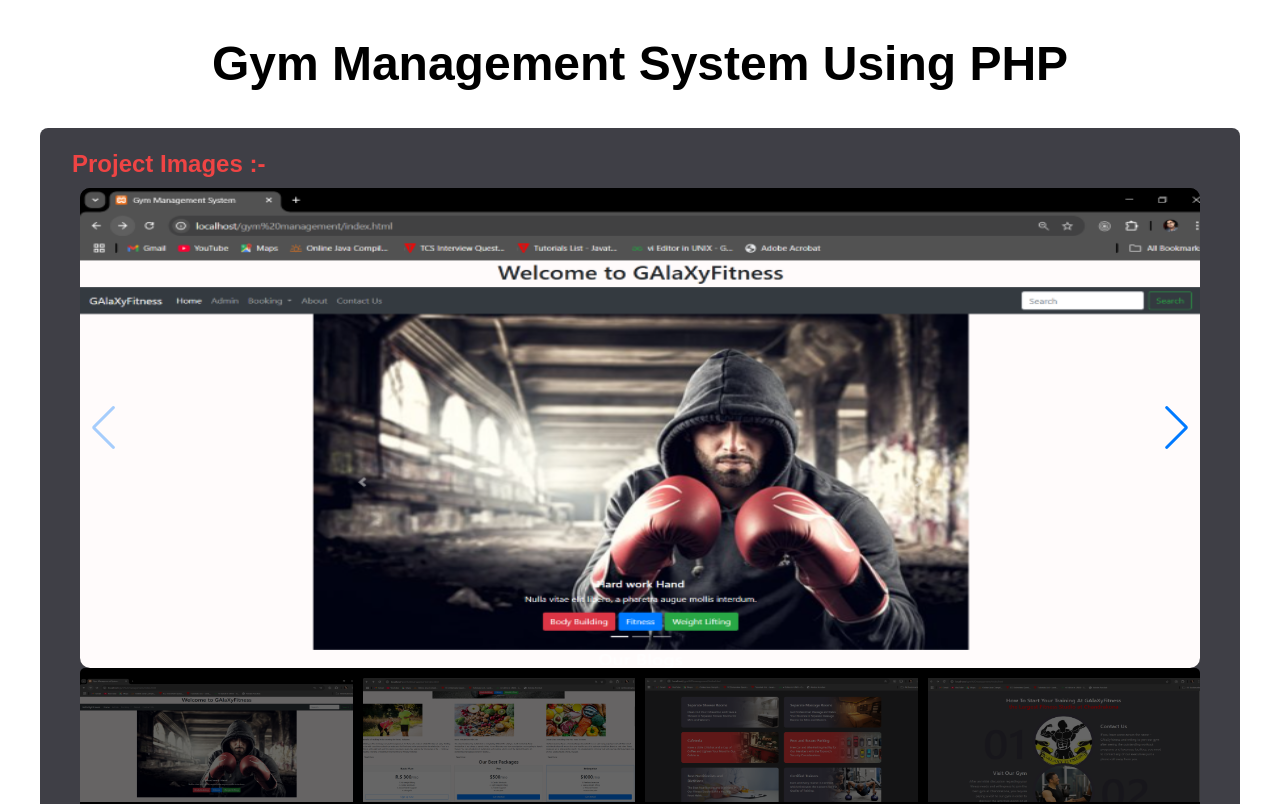
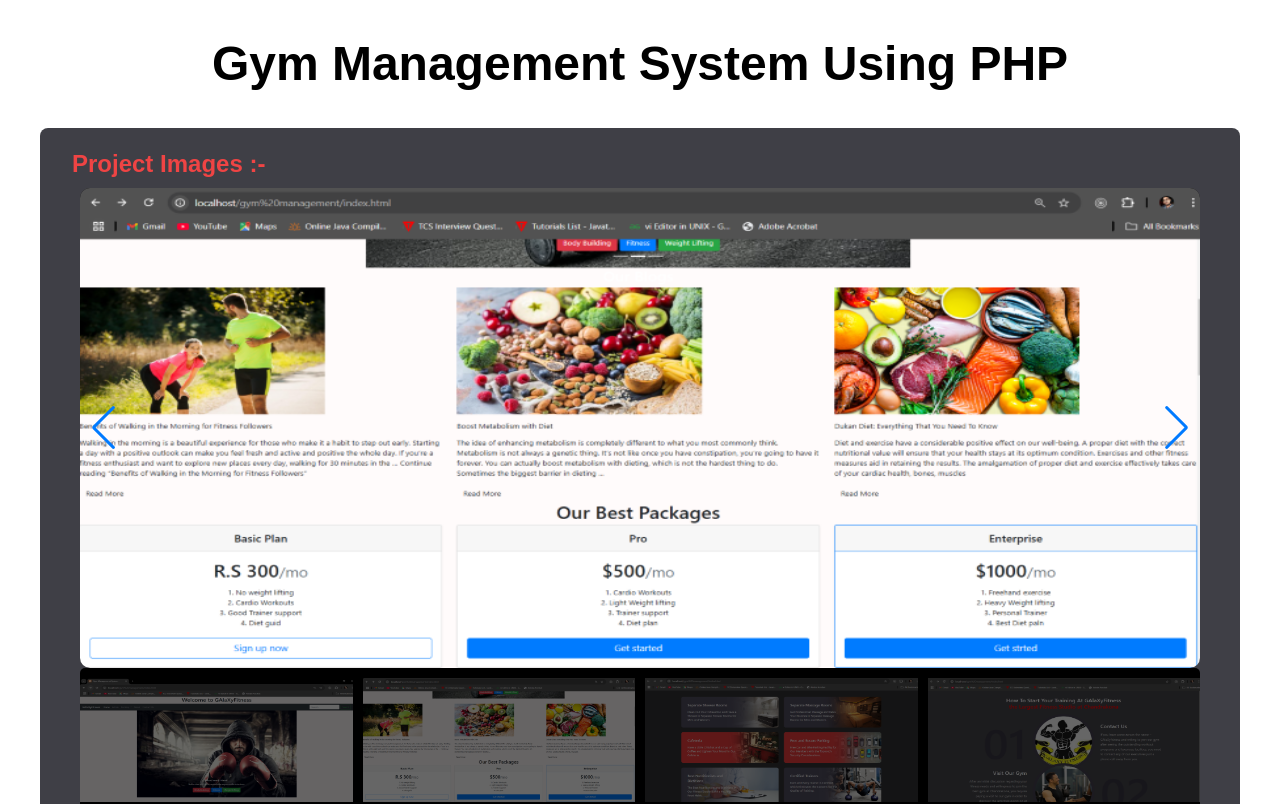
Before and after one commit to abhijit84842/Abhijit_Portfolio, a Next.js app: page /pages/projectall/overview/gymmanagementoverview in a window 1280 px wide. Shown: the top 804 px of the page. Built offline with nearby package versions, Linux system fonts and the light colour scheme.

Commit message:
on auto play

```diff
--- a/app/components/ProjectsOverview/GymManagement.js
+++ b/app/components/ProjectsOverview/GymManagement.js
@@ -37,11 +37,11 @@ const GymManagement = () => {
           spaceBetween={10}
           navigation={true}
           thumbs={{ swiper: thumbsSwiper }}
-          //   autoplay={{
-          //     delay: 3000,
-          //     disableOnInteraction: false,
-          //   }}
-          //   loop={true}
+            autoplay={{
+              delay: 3000,
+              disableOnInteraction: false,
+            }}
+            loop={true}
           modules={[FreeMode, Navigation, Thumbs, Autoplay]}
           className={styles.mySwiper2}
         >
```
